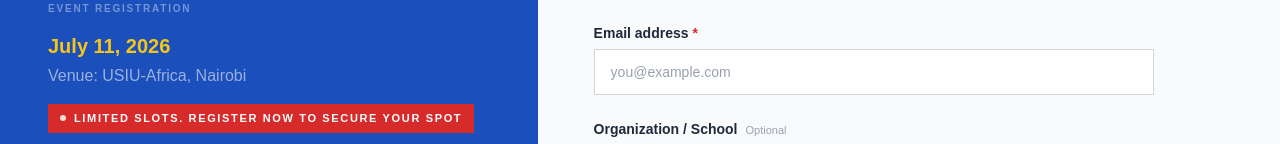
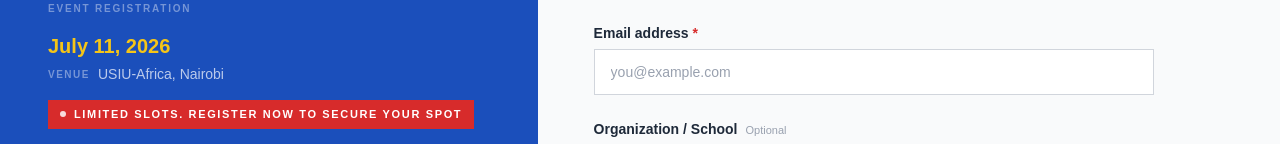
Before and after one commit to ShemaM/byn-event, a Next.js app: page / in a window 1280 px wide. Shown: the part 255-399 px from the top of the page. Built offline with nearby package versions, Linux system fonts and the light colour scheme.

Commit message:
Fix venue label visibility, remove yellow van, encourage group walk

```diff
--- a/app/page.tsx
+++ b/app/page.tsx
@@ -128,7 +128,10 @@ export default function RegistrationPage() {
           </h1>
           <p className="text-[10px] font-black uppercase tracking-[0.18em] text-white/40 mb-4">Event Registration</p>
           <p className="text-[#F5C518] font-black text-xl mb-1">July 11, 2026</p>
-          <p className="text-white/55 text-base mb-4">Venue: USIU-Africa, Nairobi</p>
+          <div className="flex items-center gap-2 mb-4">
+            <span className="text-[10px] font-black uppercase tracking-[0.15em] text-white/40">Venue</span>
+            <span className="text-white/70 text-sm">USIU-Africa, Nairobi</span>
+          </div>
 
           {/* Limited slots badge */}
           <a href="#register" className="lg:pointer-events-none inline-flex items-center gap-2 bg-[#D72B2B] px-3 py-1.5 mb-8">
@@ -175,7 +178,7 @@ export default function RegistrationPage() {
             </div>
             <div className="mt-4 border-t border-white/10 pt-4">
               <p className="text-xs text-white/55 leading-6">
-                From Safari Park Hotel, take the <strong className="text-white/75">yellow van (KES 30)</strong> or a <strong className="text-white/75">boda boda (KES 70)</strong> to the USIU gate. There is always a yellow van at the bridge. If you want to walk, it is about <strong className="text-white/75">1.4 km</strong>.
+                From Safari Park Hotel, you can take a <strong className="text-white/75">boda boda (KES 70)</strong> to the USIU gate, or walk. The walk is about <strong className="text-white/75">1.4 km</strong>. Since our event is on a Saturday and the yellow van does not operate on weekends, we encourage you to come in a group so you can walk together. It is a good way to start the day.
               </p>
             </div>
             <div className="mt-4 border-t border-white/10 pt-4">
```
